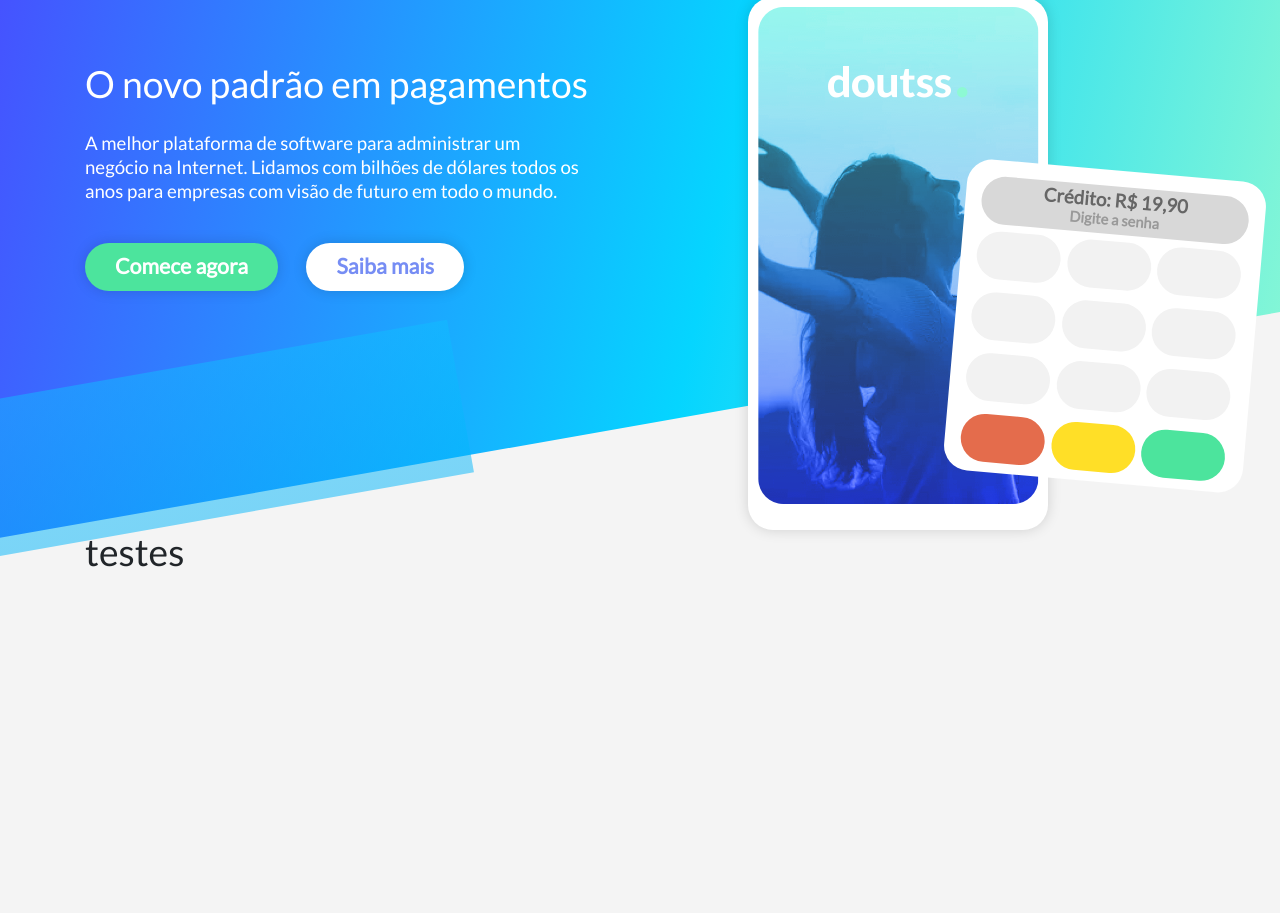
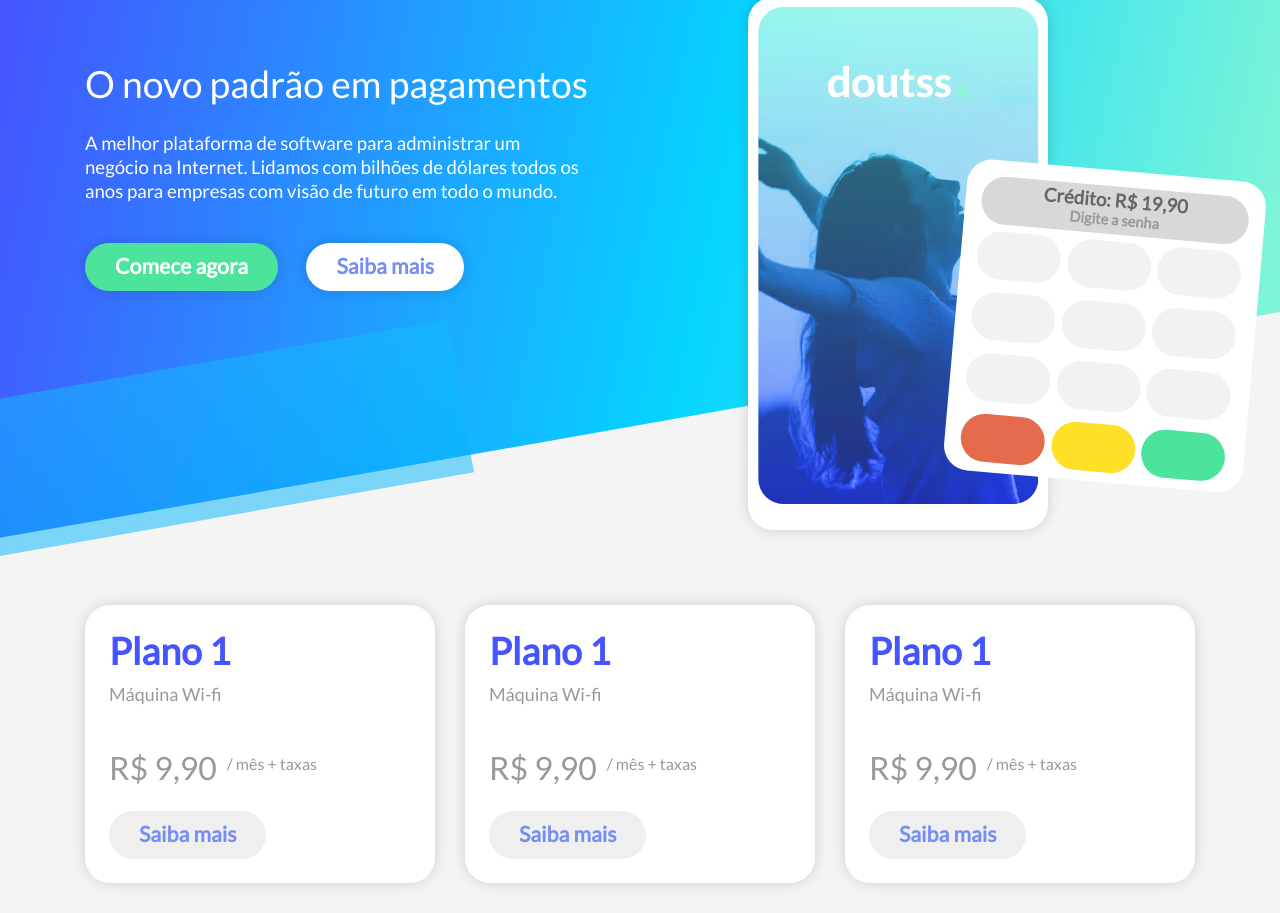
Before and after one commit to roofranklin/testePrudential, a website: page index.html in a window 1280 px wide. Shown: the part 90-1003 px from the top of the page. Before the commit the page ends 800 px from the top, so only its background shows below. Drawn offline with nearby package versions, Linux system fonts and the light colour scheme.

Commit message:
Section plans

```diff
--- a/index.html
+++ b/index.html
@@ -82,7 +82,34 @@
     </header>
     <main>
       <div class="container">
-        <h1>testes</h1>
+        <section class="plans">
+          <div class="row">
+            <div class="col-md-4">
+              <div class="plan-item">
+                <h1 class="ultramarineblue">Plano 1</h1>
+                <p class="manatee">Máquina Wi-fi</p>
+                <p class="price manatee">R$ 9,90</p>
+                <button class="cornflowerblue" href="#">Saiba mais</button>
+              </div>
+            </div>
+            <div class="col-md-4">
+              <div class="plan-item">
+                <h1 class="ultramarineblue">Plano 1</h1>
+                <p class="manatee">Máquina Wi-fi</p>
+                <p class="price manatee">R$ 9,90</p>
+                <button class="cornflowerblue" href="#">Saiba mais</button>
+              </div>
+            </div>
+            <div class="col-md-4">
+              <div class="plan-item">
+                <h1 class="ultramarineblue">Plano 1</h1>
+                <p class="manatee">Máquina Wi-fi</p>
+                <p class="price manatee">R$ 9,90</p>
+                <button class="cornflowerblue" href="#">Saiba mais</button>
+              </div>
+            </div>
+          </div>
+        </section>
       </div>
     </main>
     <!-- Optional JavaScript -->
--- a/sass/main.scss
+++ b/sass/main.scss
@@ -53,3 +53,43 @@ body{
 
 /* HEADER */
 @import "header.scss";
+
+/* MAIN CONTENT */
+main{
+    margin-bottom:30px;
+    .plans{
+        margin-top:75px;
+        .plan-item{
+            padding:24px;
+            background-color: $White;
+            border-radius: 25px;
+            box-shadow: $BoxShadow;
+            h1{
+                font-weight:bold;
+            }
+            p{
+                font-size:18px;
+                line-height: 24px;
+            }
+            .price{
+                margin-top:42px;
+                font-size:24pt;
+                font-weight:normal;
+            }
+            .price::after{
+                font-size:12pt;
+                line-height:24pt;
+                vertical-align:text-top;
+                margin-left:10px;
+                content:"/ mês + taxas";
+            }
+            button{
+                height:48px;
+                border-radius:24px;
+                margin-top:15px;
+                padding-left:30px;
+                padding-right:30px;
+            }
+        }
+    }
+}
--- a/sass/variables.scss
+++ b/sass/variables.scss
@@ -29,6 +29,12 @@ $BoxShadow: 0px 0px 14px 0px rgba(0,0,0,0.15);
 .manatee{
     color: $Manatee;
 }
+.ultramarineblue{
+    color: $UltramarineBlue;
+}
+.cornflowerblue{
+    color: $CornFlowerBlue;
+}
 
 /* FUNDOS */
 .bg-white{
```
Also changed, not shown: css/header.css, css/main.css, css/variables.css.
